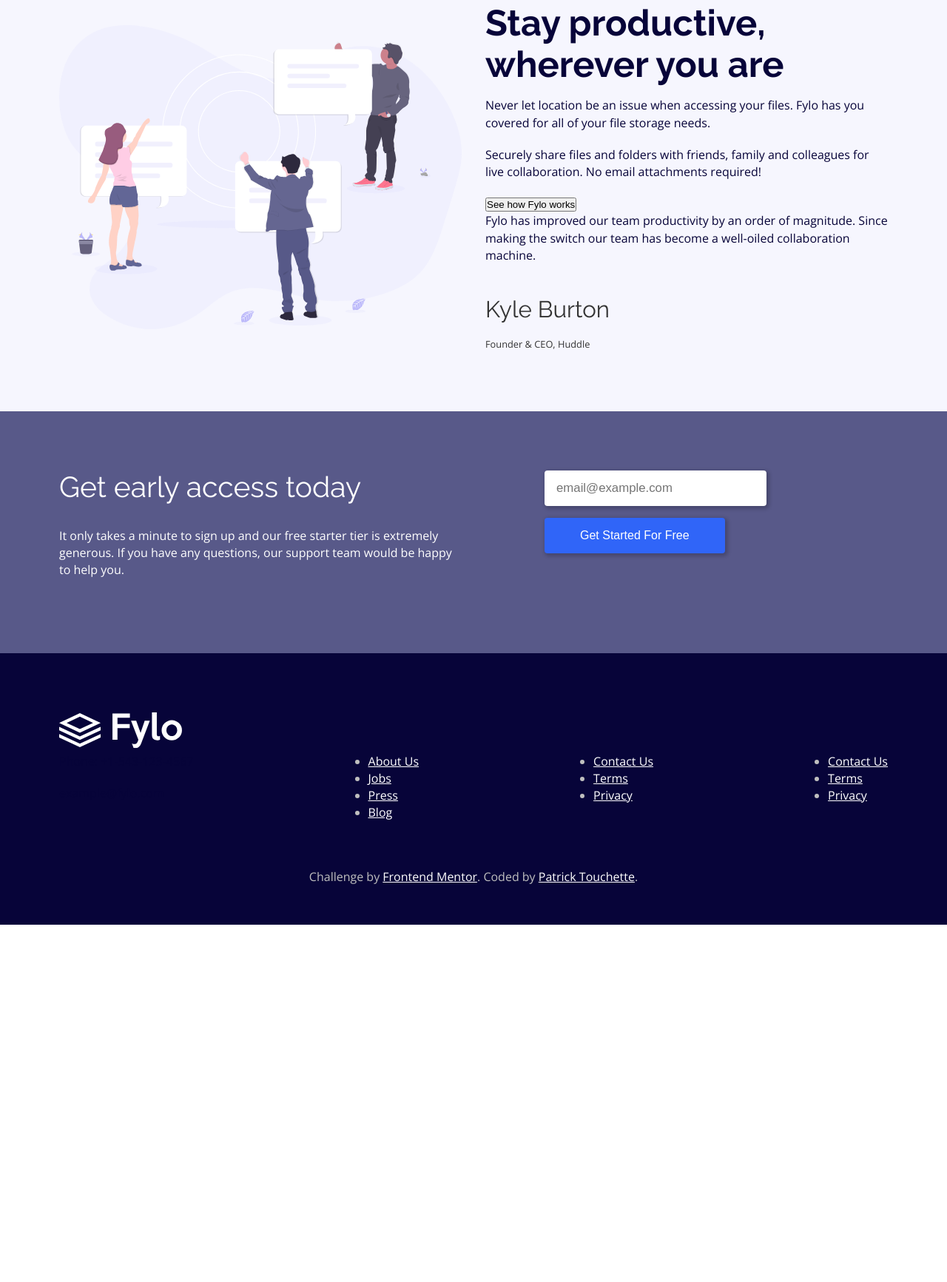
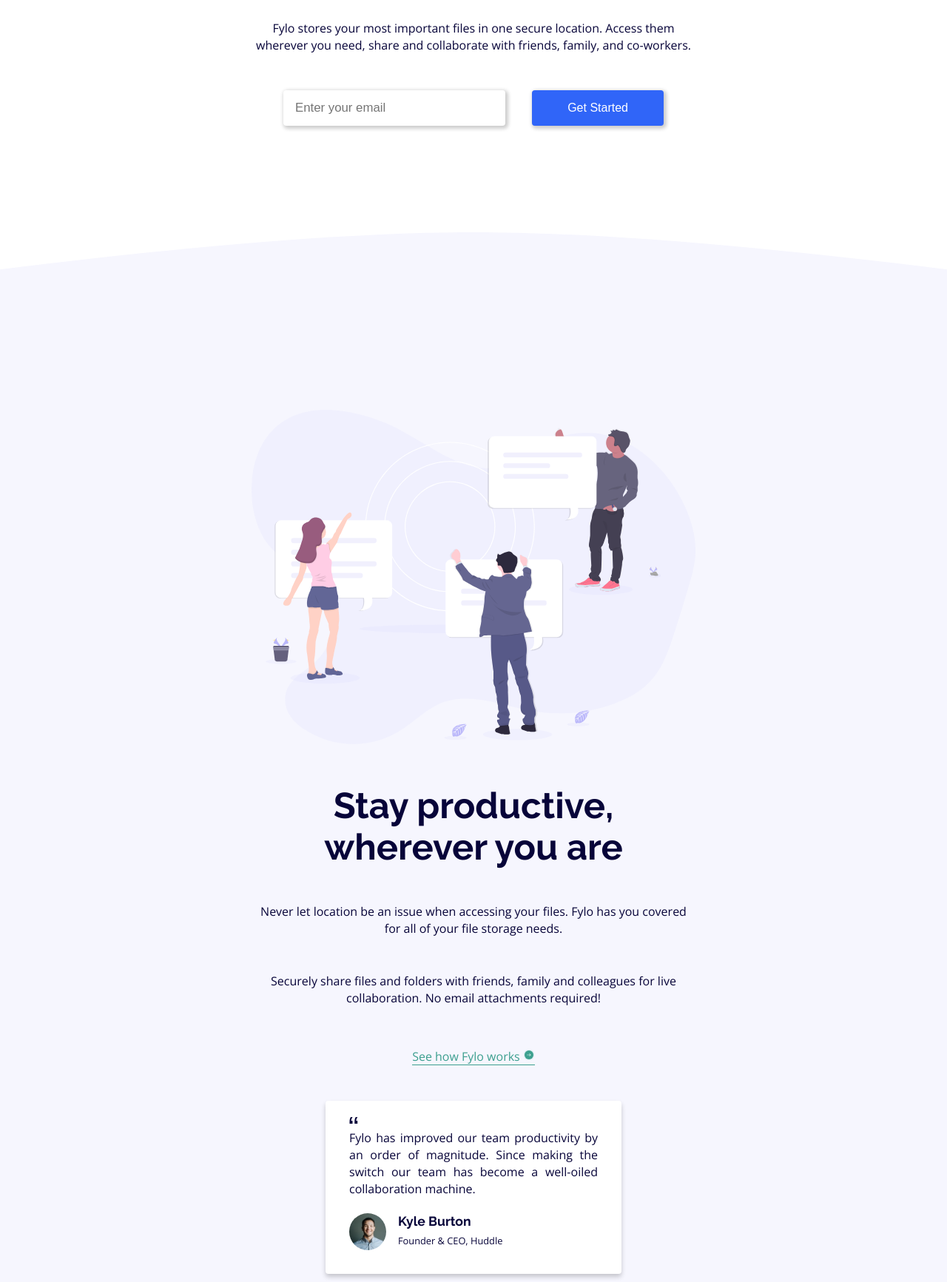
Before and after one commit to patricktouchette/frontendmentor, a plain HTML site: page 03-fylo-landing-page-with-two-column-layout/index.html in a window 1280 px wide. Shown: the part 887-2620 px from the top of the page at 74% size. Before the commit the page ends 2137 px from the top, so only its background shows below. Drawn offline with nearby package versions, Linux system fonts and the light colour scheme.

Commit message:
completed challenged 3

```diff
--- a/03-fylo-landing-page-with-two-column-layout/css/buttons.css
+++ b/03-fylo-landing-page-with-two-column-layout/css/buttons.css
@@ -14,3 +14,17 @@
   opacity: 0.9;
   transition: all 0.4s ease;
 }
+
+.btn-accent {
+  color: var(--accent-moderate);
+  background: none;
+  border: none;
+  border-bottom: 1px solid var(--accent-moderate);
+  cursor: pointer;
+  text-decoration: none;
+}
+
+.btn-accent img {
+  width: 1rem;
+  padding-top: 0.5rem;
+}
--- /dev/null
+++ b/03-fylo-landing-page-with-two-column-layout/css/card.css
@@ -0,0 +1,35 @@
+.card {
+  background: white;
+  box-shadow: 0 4px 6px hsla(0, 0%, 0%, 0.2);
+  padding: 2rem;
+  padding-top: 1rem;
+  margin-top: 3rem;
+  border-radius: 4px;
+  max-width: 400px;
+}
+
+.card-quote {
+  width: 12px;
+}
+
+.card .card-person {
+  color: var(--primary);
+  display: grid;
+  grid-template-columns: auto 1fr;
+  justify-content: center;
+  align-items: center;
+  grid-column-gap: 1rem;
+}
+
+.card-person h5 {
+  font-size: 1.1rem;
+  font-weight: 700;
+  margin-top: 0;
+  margin-bottom: 0.25rem;
+}
+
+.card-person img {
+  display: block;
+  border-radius: 100px;
+  max-width: 50px;
+}
--- a/03-fylo-landing-page-with-two-column-layout/css/footer.css
+++ b/03-fylo-landing-page-with-two-column-layout/css/footer.css
@@ -19,15 +19,22 @@
   flex-wrap: wrap;
 
   justify-content: space-between;
+  align-items: flex-start;
 }
 
-.footer-links {
-  color: var(--neutral2);
+.footer-links ul {
+  list-style: none;
+}
+
+.footer-links li {
+  margin-bottom: 1rem;
+}
+
+.footer-links ul li a {
   text-decoration: none;
 }
 
 footer .attribution {
   padding-top: 4rem;
   text-align: center;
-  color: var(--neutral2);
 }
--- a/03-fylo-landing-page-with-two-column-layout/css/header.css
+++ b/03-fylo-landing-page-with-two-column-layout/css/header.css
@@ -3,16 +3,31 @@
   flex-direction: row;
   flex-wrap: wrap;
   justify-content: space-between;
+  align-content: center;
   align-items: center;
+}
+
+.logo,
+.header-nav {
+  margin: 1rem 0;
+}
+
+.logo {
+  margin-right: 1rem;
 }
 
 .header-nav ul {
   display: flex;
   flex-direction: row;
+  flex-wrap: wrap;
   list-style: none;
+
+  justify-content: flex-start;
+  align-items: center;
 }
 
 .header-nav a {
   text-decoration: none;
-  padding: 1rem;
+  padding: 1rem 0;
+  margin-right: 2rem;
 }
--- a/03-fylo-landing-page-with-two-column-layout/css/index.css
+++ b/03-fylo-landing-page-with-two-column-layout/css/index.css
@@ -1,11 +1,13 @@
 @import "./general.css";
 @import "./typography.css";
 @import "./backgrounds.css";
+@import "./social.css";
 
 @import "./header.css";
 @import "./layout.css";
 @import "./footer.css";
 @import "./buttons.css";
 @import "./forms.css";
+@import "./card.css";
 
 @import "./responsive.css";
--- a/03-fylo-landing-page-with-two-column-layout/css/layout.css
+++ b/03-fylo-landing-page-with-two-column-layout/css/layout.css
@@ -21,11 +21,13 @@
   grid-auto-flow: dense;
 }
 
-.get-started > div {
+.get-started > div,
+.testimonial > div {
   grid-column-start: 1;
 }
 
-.get-started > img {
+.get-started > img,
+.testimonial > img {
   grid-column-start: 2;
 }
 
--- a/03-fylo-landing-page-with-two-column-layout/css/responsive.css
+++ b/03-fylo-landing-page-with-two-column-layout/css/responsive.css
@@ -0,0 +1,102 @@
+@media (max-width: 1300px) {
+  .get-started,
+  .testimonial,
+  .early-access {
+    display: block;
+    text-align: center;
+  }
+
+  .get-started > img,
+  .testimonial > img,
+  .early-access > img {
+    max-width: 600px;
+    margin: 0 auto;
+  }
+
+  .container {
+    max-width: 600px;
+    margin: 0 auto;
+  }
+
+  .container > * {
+    margin-top: 3rem;
+    margin-bottom: 3rem;
+  }
+
+  .early-access form {
+    margin-left: 0;
+  }
+
+  .early-access form > * {
+    max-width: 400px;
+    margin-left: auto;
+    margin-right: auto;
+    width: 100%;
+  }
+
+  .card {
+    margin: 3rem auto;
+    text-align: justify;
+  }
+}
+
+@media (max-width: 768px) {
+  header,
+  section,
+  footer {
+    padding-left: 2rem;
+    padding-right: 2rem;
+  }
+
+  header .logo {
+    width: 30%;
+    margin-bottom: 0;
+    min-width: 100px;
+  }
+
+  .testimonial-curve {
+    background: url("../images/bg-curve-mobile.svg") no-repeat center
+      center/cover;
+    height: 5rem;
+  }
+
+  .container > h1 {
+    font-size: 1.3rem;
+  }
+  .container > h2 {
+    font-size: 1.3rem;
+    font-weight: 700;
+  }
+
+  .container p {
+    font-size: 0.9rem;
+  }
+
+  .container form input,
+  .container form button,
+  .early-access form input,
+  .early-access form button {
+    min-width: 100%;
+    width: 100%;
+  }
+
+  .footer-links {
+    display: block;
+  }
+
+  .footer-links > * {
+    margin-bottom: 4rem;
+  }
+
+  .footer-links .social {
+    margin: 0;
+    justify-content: center;
+  }
+}
+
+@media (max-width: 500px) {
+  .header-nav ul {
+    justify-content: flex-start;
+    text-align: left;
+  }
+}
--- /dev/null
+++ b/03-fylo-landing-page-with-two-column-layout/css/social.css
@@ -0,0 +1,21 @@
+.social {
+  display: flex;
+  flex-direction: row;
+  text-align: center;
+  justify-content: flex-end;
+  align-items: center;
+}
+
+.social .icon {
+  border: 1px solid white;
+  border-radius: 100px;
+  width: 40px;
+  height: 40px;
+  margin: 0 0.5rem;
+  cursor: pointer;
+  font-size: 22px;
+
+  display: grid;
+  justify-content: center;
+  align-items: center;
+}
--- a/03-fylo-landing-page-with-two-column-layout/css/typography.css
+++ b/03-fylo-landing-page-with-two-column-layout/css/typography.css
@@ -91,3 +91,16 @@
 .early-access p {
   color: white;
 }
+
+.footer-links {
+  color: var(--neutral2);
+}
+
+.footer-links p,
+.footer-links a {
+  color: var(--neutral2);
+}
+
+footer .attribution {
+  color: var(--neutral2);
+}
--- a/03-fylo-landing-page-with-two-column-layout/index.html
+++ b/03-fylo-landing-page-with-two-column-layout/index.html
@@ -13,6 +13,7 @@
 
     <title>Frontend Mentor | Fylo landing page with two column layout</title>
     <link rel="stylesheet" href="./css/index.css" />
+    <script src="https://unpkg.com/ionicons@4.5.10-0/dist/ionicons.js"></script>
   </head>
 
   <body>
@@ -32,7 +33,7 @@
     <section class="get-started">
       <img src="./images/illustration-1.svg" alt="illustration-1" />
 
-      <div>
+      <div class="container">
         <h1>All your files in one secure location, accessible anywhere.</h1>
         <p>
           Fylo stores your most important files in one secure location. Access
@@ -53,7 +54,7 @@
     <section class="testimonial">
       <img src="./images/illustration-2.svg" alt="illustration-2" />
 
-      <div>
+      <div class="container">
         <h1>Stay productive, wherever you are</h1>
         <p>
           Never let location be an issue when accessing your files. Fylo has you
@@ -65,18 +66,24 @@
           for live collaboration. No email attachments required!
         </p>
 
-        <button class="btn btn-accent">See how Fylo works</button>
+        <a href="#" class="btn btn-accent"
+          >See how Fylo works <img src="./images/icon-arrow.svg"
+        /></a>
 
         <div class="card">
-          <p class="card-quote">
+          <img class="card-quote" src="./images/icon-quotes.svg" alt="quote" />
+          <p>
             Fylo has improved our team productivity by an order of magnitude.
             Since making the switch our team has become a well-oiled
             collaboration machine.
           </p>
 
           <div class="card-person">
-            <h3>Kyle Burton</h3>
-            <small>Founder & CEO, Huddle</small>
+            <img src="./images/avatar-testimonial.jpg" alt="avatar" />
+            <div>
+              <h5>Kyle Burton</h5>
+              <small>Founder & CEO, Huddle</small>
+            </div>
           </div>
         </div>
       </div>
@@ -84,7 +91,7 @@
 
     <!-- EARLY ACCESS -->
     <section class="early-access">
-      <div>
+      <div class="container">
         <h2>Get early access today</h2>
 
         <p>
@@ -148,10 +155,14 @@
           <li><a href="#">Privacy</a></li>
         </ul>
 
-        <ul>
-          <li><a href="#">Contact Us</a></li>
-          <li><a href="#">Terms</a></li>
-          <li><a href="#">Privacy</a></li>
+        <ul class="social">
+          <a href="#" class="icon"
+            ><ion-icon name="logo-facebook"></ion-icon
+          ></a>
+          <a href="#" class="icon"><ion-icon name="logo-twitter"></ion-icon></a>
+          <a href="#" class="icon"
+            ><ion-icon name="logo-instagram"></ion-icon
+          ></a>
         </ul>
       </div>
 
```
